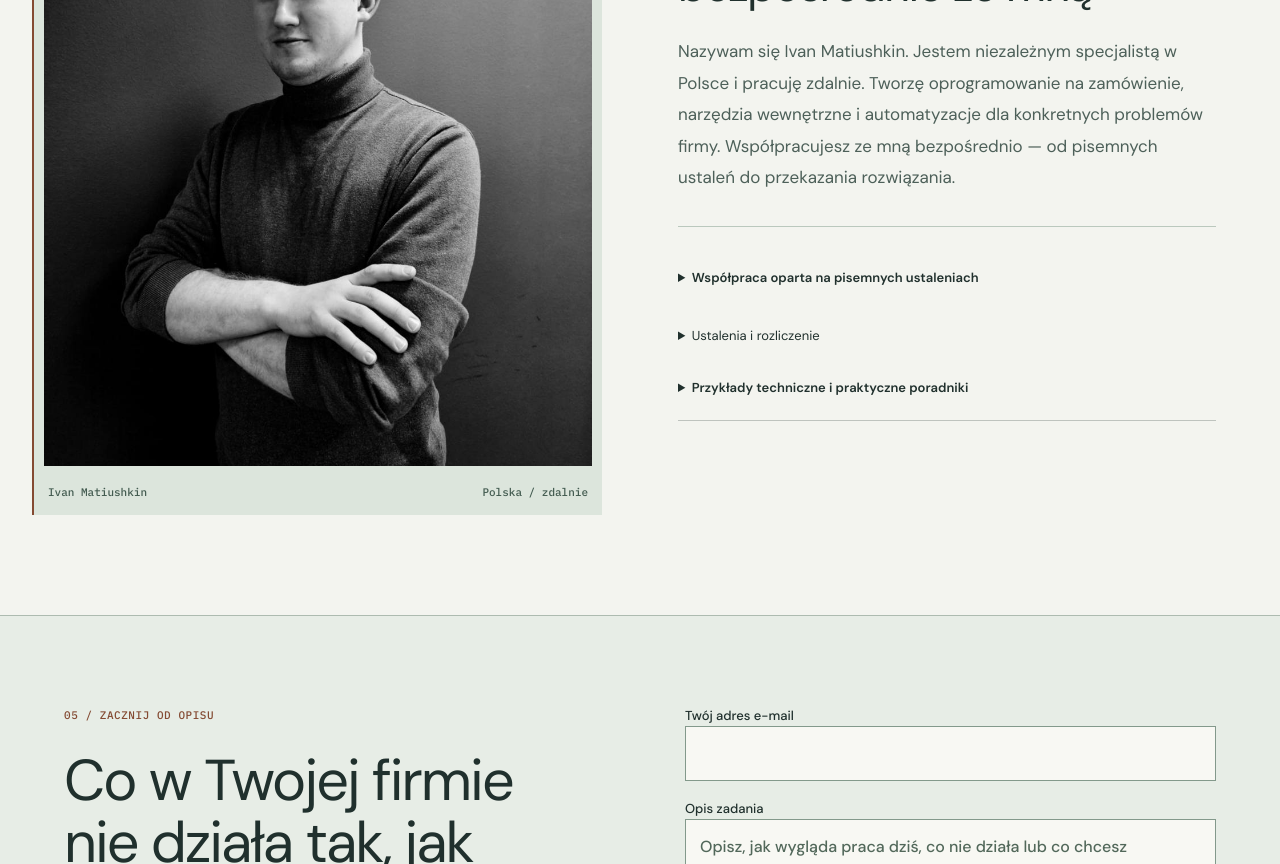
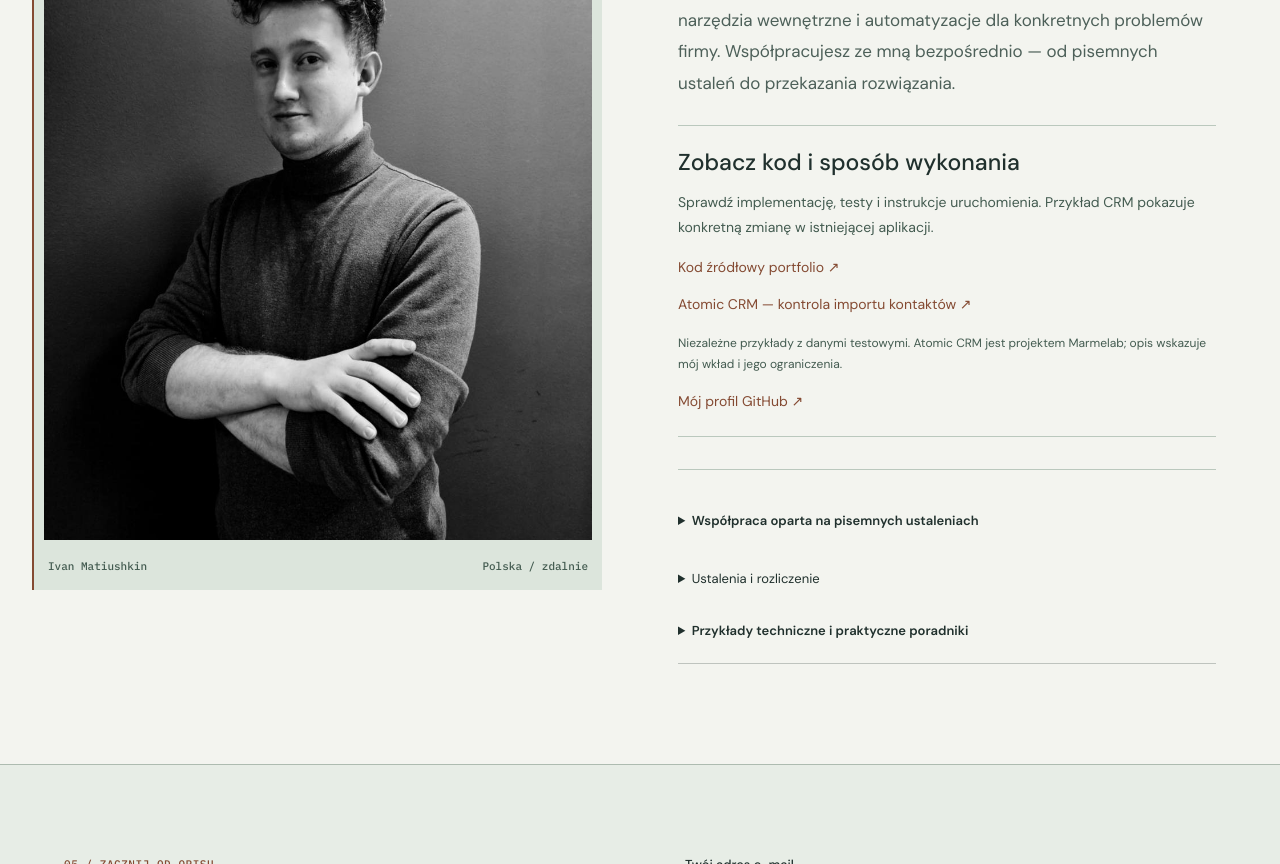
Before and after one commit to Hadezu/work-portfolio, a React (Vite) app: page / in a window 1280 px wide. Shown: the part 5720-6584 px from the top of the page. Built offline with nearby package versions, Linux system fonts and the light colour scheme; no server answers.

Commit message:
Add GitHub proof links and subtle portrait frame interaction

```diff
--- a/src/PortfolioHome.tsx
+++ b/src/PortfolioHome.tsx
@@ -1,5 +1,5 @@
 import Hero3D from './Hero3D';
-import {useRef} from 'react';
+import {useRef,type PointerEvent} from 'react';
 import {useEditorialMotion} from './useEditorialMotion';
 import {editorialCopy} from './editorial-copy';
 import TaskFit,{CollaborationTerms} from './TaskFit';
@@ -8,7 +8,7 @@ import {ContactForm} from './ContactPage';
 import {Link} from 'react-router-dom';
 import {useLocale,localizedPath} from './locale';
 import {homeCopy} from './home-copy';
-import {homeJourney,homeWorkflow} from './home-journey-copy';
+import {homeJourney,homeWorkflow,homeGithub} from './home-journey-copy';
 import {PracticalLinks} from './PracticalResources';
 import {ServiceLinks} from './ServiceLinks';
 import './portfolio.css';
@@ -19,7 +19,8 @@ import './editorial-refinement.css';
 import './home-harmony.css';
 export default function PortfolioHome(){
  const root=useRef<HTMLElement>(null),motion=useEditorialMotion(root);
- const locale=useLocale(),c=homeCopy[locale],j=homeJourney[locale],e=editorialCopy[locale],workflow=homeWorkflow[locale];
+ const portraitLight=(event:PointerEvent<HTMLElement>)=>{if(!motion.available||motion.paused||event.pointerType==='touch'||!matchMedia('(hover:hover) and (pointer:fine)').matches)return;const el=event.currentTarget,box=el.getBoundingClientRect();el.style.setProperty('--portrait-light-x',`${event.clientX-box.left}px`);el.style.setProperty('--portrait-light-y',`${event.clientY-box.top}px`);};
+ const locale=useLocale(),c=homeCopy[locale],j=homeJourney[locale],e=editorialCopy[locale],workflow=homeWorkflow[locale],github=homeGithub[locale];
  return <main ref={root} className="portfolio-home" data-motion={motion.available&&!motion.paused?'on':'off'}>
   <section className="section portfolio-hero"><div className="shell hero-inner"><div className="home-hero-copy">
    <p className="kicker">Ivan Matiushkin · {c.hero.role}</p>
@@ -31,7 +32,9 @@ export default function PortfolioHome(){
   <section className="section home-start" id={c.ids.work}><div className="shell"><p className="editorial-index">{e.process}</p><h2>{j.start}</h2><ol>{j.steps.map(([title,body])=><li key={title}><h3>{title}</h3><p>{body}</p></li>)}</ol>
    <aside className="home-ai-workflow" aria-labelledby="ai-workflow-title"><div><span className="workflow-tool">Codex</span><h3 id="ai-workflow-title">{workflow.title}</h3></div><div><p>{workflow.body}</p><p>{workflow.checks}</p></div></aside>
    <p className="contact-notice">{j.reviewLimit}</p></div></section>
-  <section className="shell section contractor-facts" id="contractor"><figure className="about-portrait"><img src="/editorial/ivan-portrait.jpg" width="960" height="1280" alt={e.portrait} loading="lazy"/><figcaption>Ivan Matiushkin <span>{e.location}</span></figcaption></figure><div className="about-copy"><p className="editorial-index">{e.about}</p><h2>{j.about}</h2><p>{j.bio}</p><CollaborationTerms/><details><summary>{j.terms}</summary><p>{j.billing}</p></details><details className="home-resources"><summary>{j.technical}</summary><Link to={localizedPath('/automation',locale)}>{j.more} →</Link><ServiceLinks/><PracticalLinks/></details></div></section>
+  <section className="shell section contractor-facts" id="contractor"><figure className="about-portrait" onPointerMove={portraitLight}><div className="portrait-frame"><img src="/editorial/ivan-portrait.jpg" width="960" height="1280" alt={e.portrait} loading="lazy"/></div><figcaption>Ivan Matiushkin <span>{e.location}</span></figcaption></figure><div className="about-copy"><p className="editorial-index">{e.about}</p><h2>{j.about}</h2><p>{j.bio}</p>
+   <aside className="home-github" aria-labelledby="github-proof-title"><h3 id="github-proof-title">{github.title}</h3><p>{github.body}</p><ul><li><a href="https://github.com/Hadezu/work-portfolio">{github.source} <span aria-hidden="true">↗</span></a></li><li><a href="https://github.com/Hadezu/atomic-crm-import-review/blob/main/CASE-STUDY.md">{github.crm} <span aria-hidden="true">↗</span></a></li></ul><p className="github-boundary">{github.boundary}</p><a className="github-profile" href="https://github.com/Hadezu">{github.profile} <span aria-hidden="true">↗</span></a></aside>
+   <CollaborationTerms/><details><summary>{j.terms}</summary><p>{j.billing}</p></details><details className="home-resources"><summary>{j.technical}</summary><Link to={localizedPath('/automation',locale)}>{j.more} →</Link><ServiceLinks/><PracticalLinks/></details></div></section>
   <ContactForm embedded/>
  </main>;
 }
--- a/src/home-harmony.css
+++ b/src/home-harmony.css
@@ -58,6 +58,24 @@ body:has(.portfolio-home) .site-navigation :is(.site-nav-footer,.site-nav-hint){
 @media(max-width:700px){.portfolio-home.portfolio-home .about-portrait{padding:7px;box-sizing:border-box}}
 .portfolio-home.portfolio-home .task-evidence .button.secondary{background:transparent;color:#173c3b;border:0;border-bottom:1px solid #844a32;border-radius:0}
 .portfolio-home.portfolio-home .about-copy a{color:#844a32;text-underline-offset:4px}
+.portfolio-home .home-github{border-top:1px solid #bac8bd;border-bottom:1px solid #bac8bd;padding:22px 0;margin-top:26px}
+.portfolio-home .home-github h3{font-size:23px;line-height:1.3;margin:0 0 12px;font-weight:500}
+.portfolio-home .home-github p{font-size:14px;line-height:1.75;color:#435b50;margin:0 0 12px}
+.portfolio-home .home-github ul{list-style:none;padding:0;margin:16px 0;display:grid;gap:12px}
+.portfolio-home .home-github a{font-size:14px;line-height:1.6}
+.portfolio-home .home-github .github-boundary{font-size:12px;margin-bottom:14px}
+.portfolio-home .home-github a:focus-visible{outline:2px solid #844a32;outline-offset:5px}
+.portfolio-home .portrait-frame{overflow:hidden}
+.portfolio-home .about-portrait{position:relative;isolation:isolate}
+.portfolio-home .about-portrait::after{content:'';position:absolute;inset:0;padding:2px;pointer-events:none;opacity:0;background:radial-gradient(180px circle at var(--portrait-light-x,50%) var(--portrait-light-y,35%),#d8a879cc,transparent 75%);mask:linear-gradient(#fff 0 0) content-box,linear-gradient(#fff 0 0);mask-composite:exclude}
+@media(hover:hover) and (pointer:fine) and (prefers-reduced-motion:no-preference){
+ .portfolio-home[data-motion=on] .about-portrait::after{transition:opacity .35s ease}
+ .portfolio-home[data-motion=on] .about-portrait:hover::after{opacity:1}
+ .portfolio-home[data-motion=on] .about-portrait{transition:box-shadow .5s ease}
+ .portfolio-home[data-motion=on] .portrait-frame img{transition:transform .65s cubic-bezier(.2,.65,.3,1);transform-origin:50% 35%}
+ .portfolio-home[data-motion=on] .about-portrait:hover{box-shadow:0 12px 28px -18px #173c3b66}
+ .portfolio-home[data-motion=on] .about-portrait:hover img{transform:scale(1.025)}
+}
 body:has(.portfolio-home) .trust-block{background:#f3f4ef;color:#4d6059}
 body:has(.portfolio-home) .trust-block div{color:#20302d}
 /* Balanced insets for the problem index and its now-filled evidence surface. */
--- a/src/home-journey-copy.ts
+++ b/src/home-journey-copy.ts
@@ -8,3 +8,8 @@ export const homeWorkflow=defineCopy('home-workflow',{
  en:{title:'How I work with AI',body:'I use Codex to analyse existing code, implement changes and prepare tests. I have worked with AI tools for over three years, including around two years with Codex.',checks:'We agree the scope and acceptance criteria before work starts. I review the changes, test the result and hand over the code with clear instructions.'},
  pl:{title:'Jak pracuję z AI',body:'Używam Codex do analizy istniejącego kodu, wprowadzania zmian i przygotowywania testów. Z narzędzi AI korzystam od ponad trzech lat, w tym z Codex od około dwóch lat.',checks:'Przed rozpoczęciem uzgadniamy zakres i kryteria odbioru. Sprawdzam zmiany, testuję wynik i przekazuję kod z jasnymi instrukcjami.'}
 });
+
+export const homeGithub=defineCopy('home-github',{
+ en:{title:'See the code behind the work',body:'Inspect the implementation, tests and setup instructions. The CRM case shows a focused change to an existing application.',source:'Portfolio source code',crm:'Atomic CRM — contact import review',boundary:'Independent examples with test data. Atomic CRM is by Marmelab; the case study identifies my extension and its limits.',profile:'My GitHub profile'},
+ pl:{title:'Zobacz kod i sposób wykonania',body:'Sprawdź implementację, testy i instrukcje uruchomienia. Przykład CRM pokazuje konkretną zmianę w istniejącej aplikacji.',source:'Kod źródłowy portfolio',crm:'Atomic CRM — kontrola importu kontaktów',boundary:'Niezależne przykłady z danymi testowymi. Atomic CRM jest projektem Marmelab; opis wskazuje mój wkład i jego ograniczenia.',profile:'Mój profil GitHub'}
+});
```
